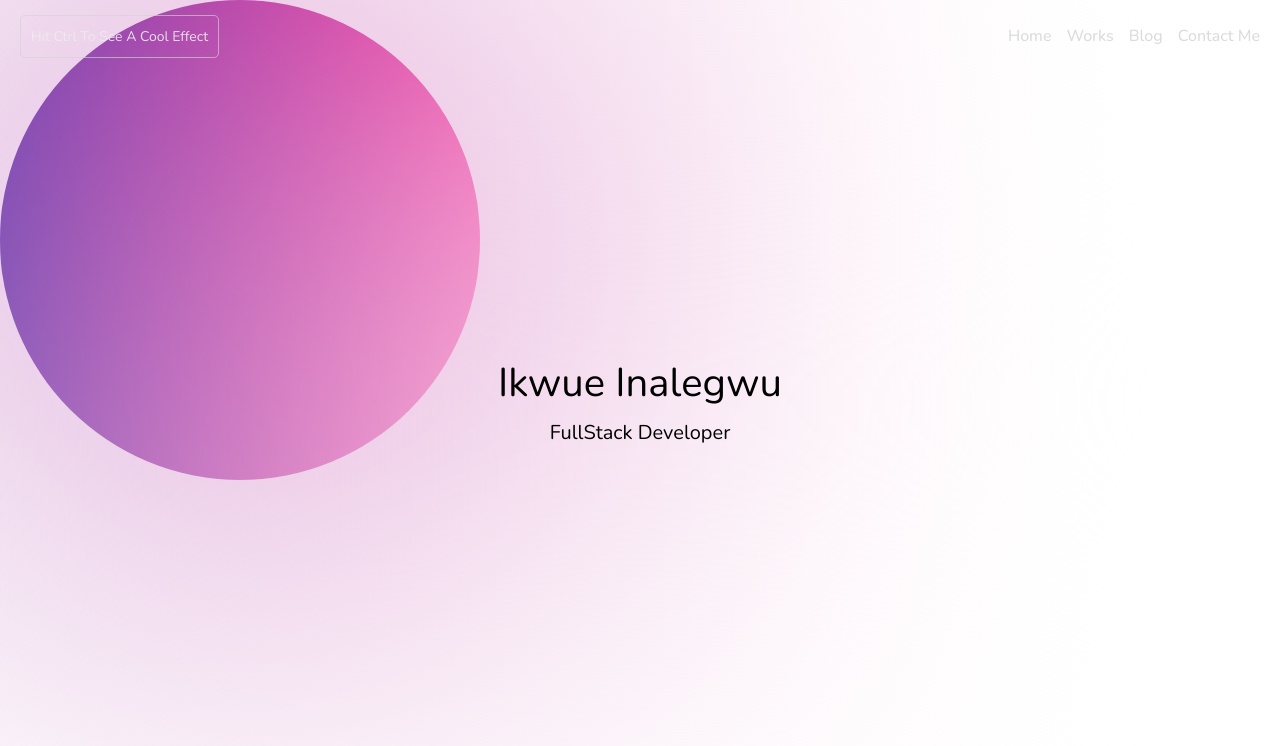
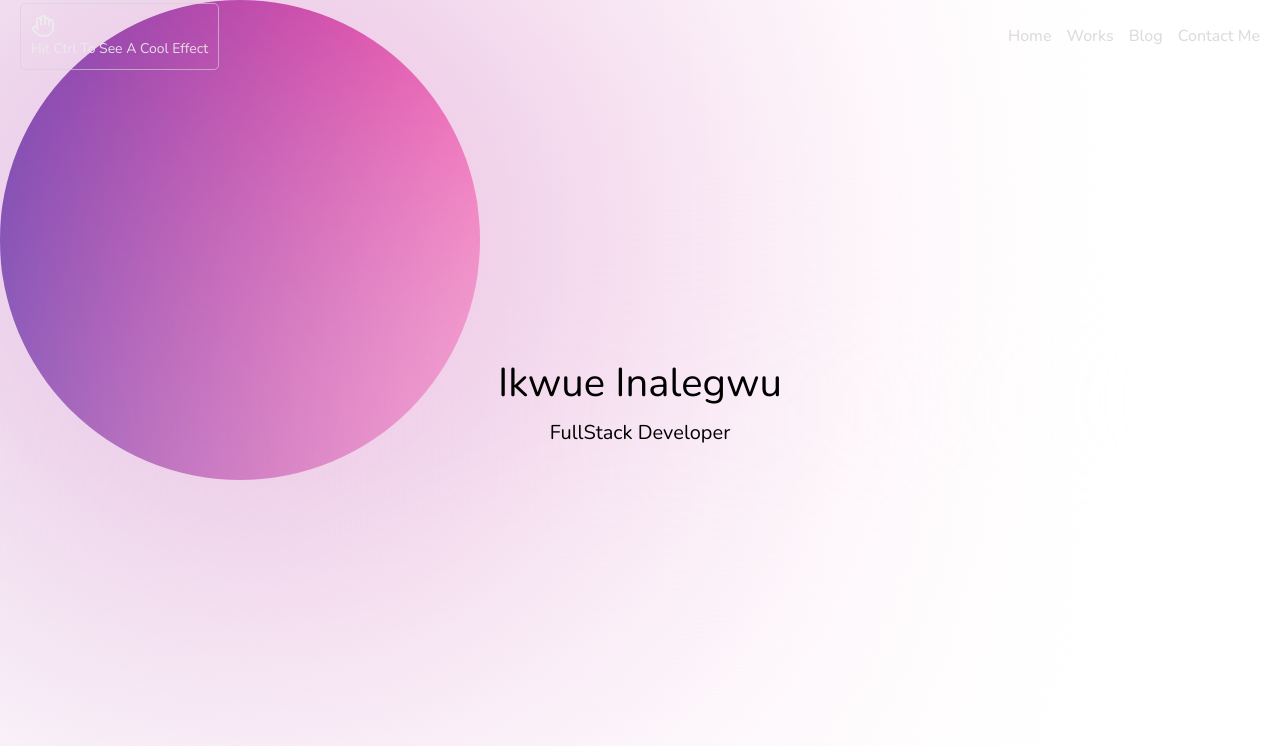
Before and after one commit to Inalegwu/IkwueInalegwu, a SvelteKit app: page / in a window 1280 px wide. Shown: the top 746 px of the page. Built offline with nearby package versions, Linux system fonts and the light colour scheme.

Commit message:
added icon

```diff
--- a/src/routes/+layout.svelte
+++ b/src/routes/+layout.svelte
@@ -1,7 +1,7 @@
 <script lang="ts">
     import "../app.css";
 	import Blob from "../components/Blob.svelte";
-    import {Sun} from "lucide-svelte"
+    import {Hand} from "lucide-svelte"
 
 </script>
 
@@ -12,7 +12,8 @@
     <Blob/>
     <div class="body">
         <div class="navbar">
-            <span class="infobox">Hit Ctrl To See A Cool Effect</span>
+            <span class="infobox">
+                <Hand/>Hit Ctrl To See A Cool Effect</span>
             <ul class="navlinks">
                 <li><a href="/">Home</a></li>
                  <li><a href="/works">Works</a></li>
```
